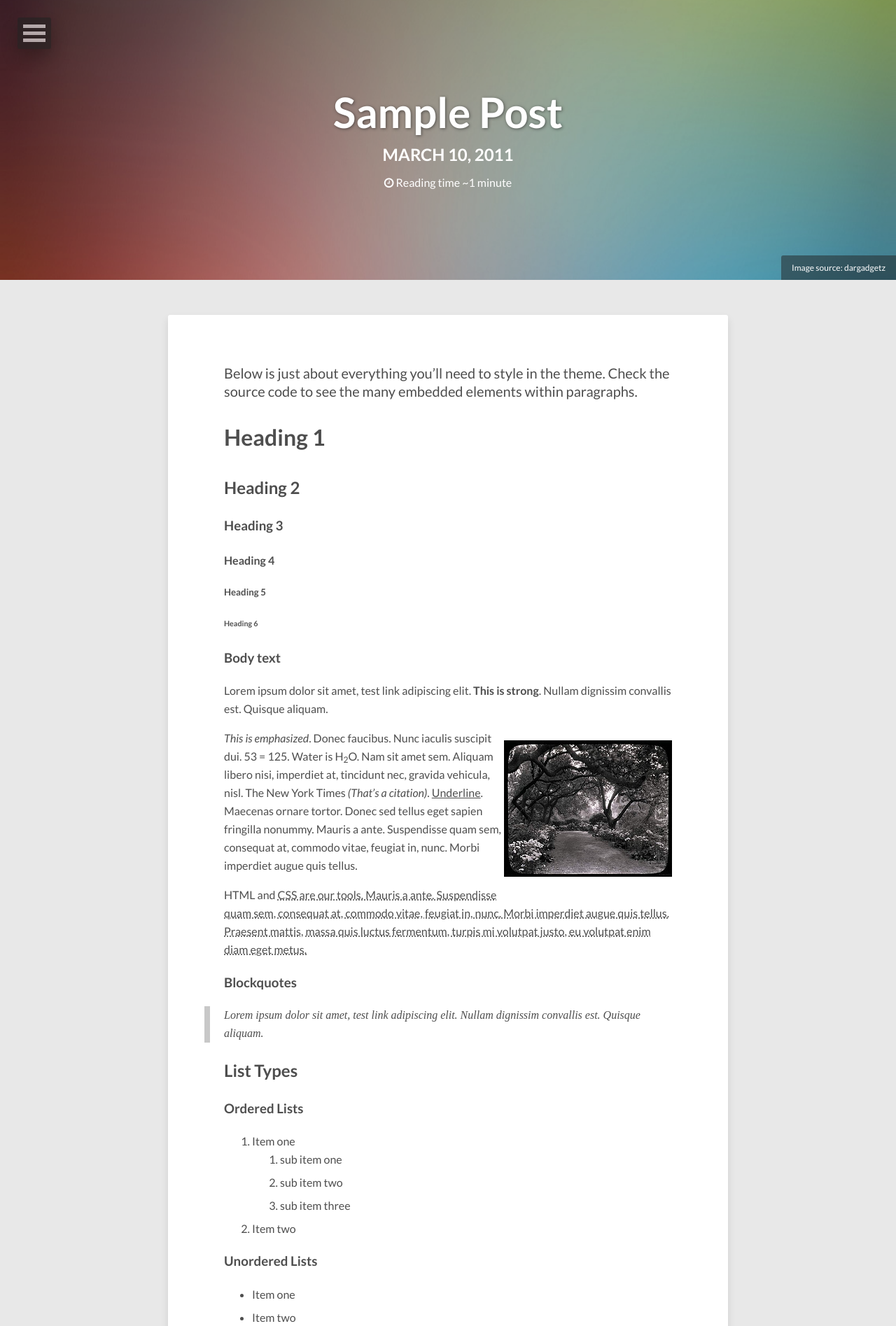
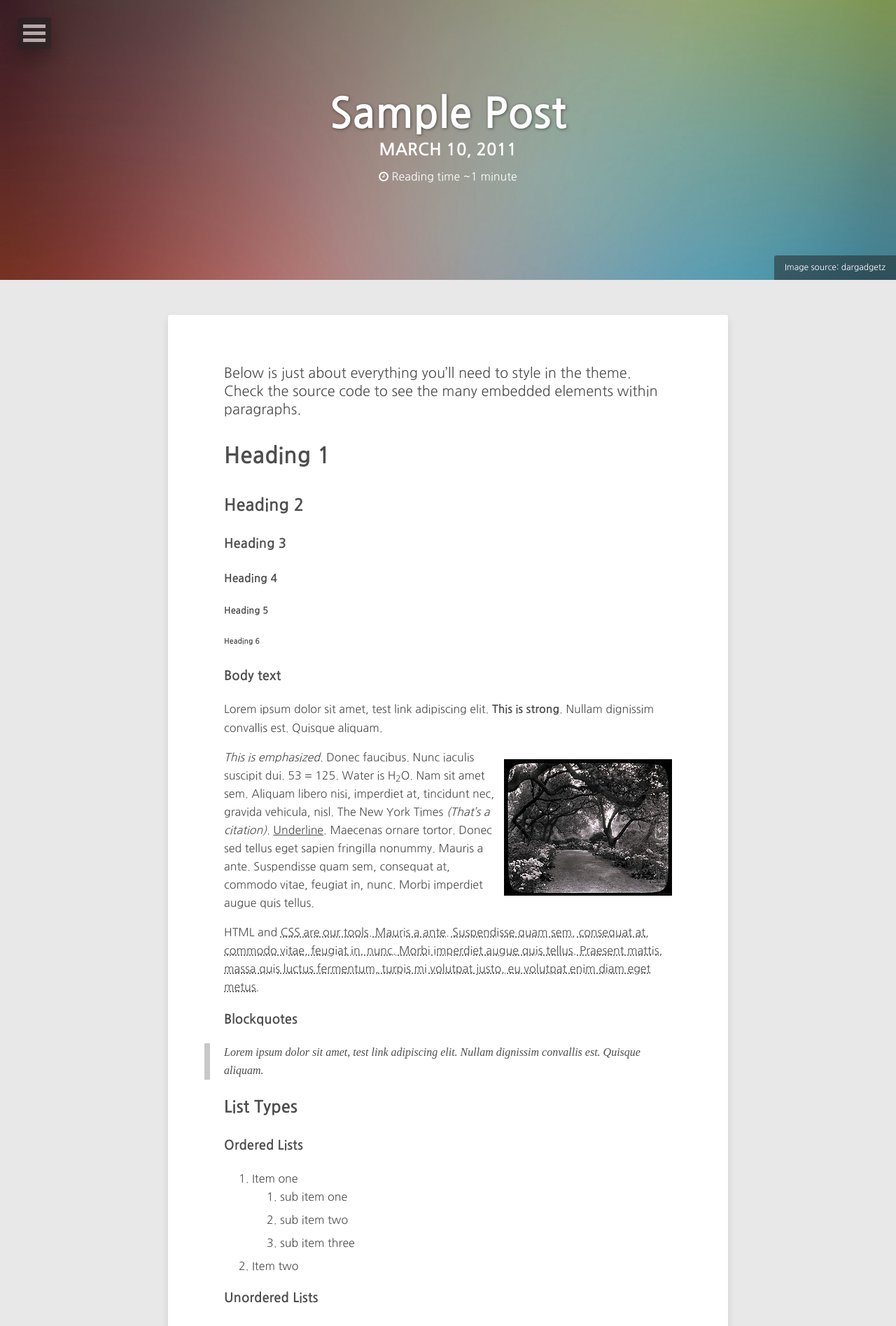
Before and after one commit to kcfigaro/kcfigaro.github.io, a Jekyll site: the page built from _posts/2011-03-10-sample-post.md, in a window 1280 px wide. Shown: the top 1895 px of the page at 70% size. Built offline with Jekyll 4.4.1, drawn with Linux system fonts in a browser that asks for light colours; nearby versions of some CDN libraries; some web fonts are replaced.

Commit message:
change korean font

```diff
--- a/_sass/_variables.scss
+++ b/_sass/_variables.scss
@@ -13,7 +13,7 @@ $front-page-feature-image-height : 400px; // min 150px recommended
    Typography
    ========================================================================== */
 
-$base-font                       : 'Jeju Myeongjo', 'Lato', Calibri, Arial, sans-serif;
+$base-font                       : 'Nanum Gothic', 'Lato', Calibri, Arial, sans-serif;
 $heading-font                    : $base-font;
 $caption-font                    : $base-font;
 $code-font                       : monospace;
--- a/assets/css/main.scss
+++ b/assets/css/main.scss
@@ -17,7 +17,7 @@ sitemap: false
 @import "reset";
 @import "vendor/font-awesome/font-awesome";
 @import "vendor/magnific-popup/magnific-popup";
-@import url(http://fonts.googleapis.com/earlyaccess/jejumyeongjo.css);
+@import url(http://fonts.googleapis.com/earlyaccess/nanumgothic.css);
 @import "site";
 @import "typography";
 @import "syntax";
```
